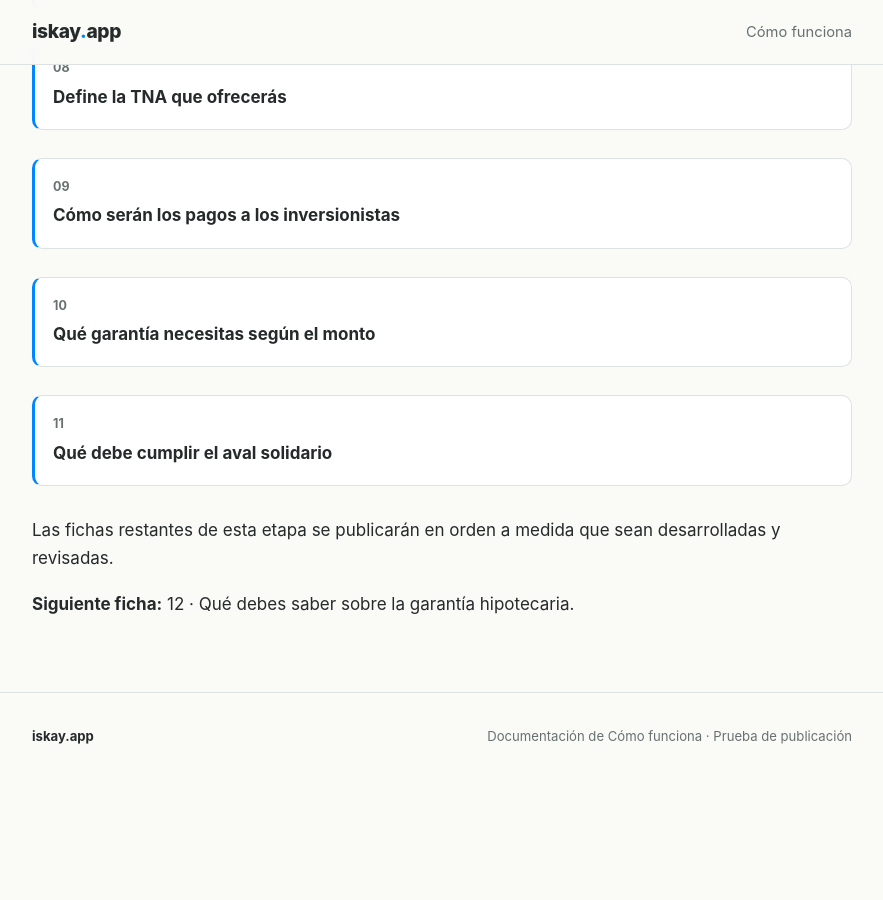
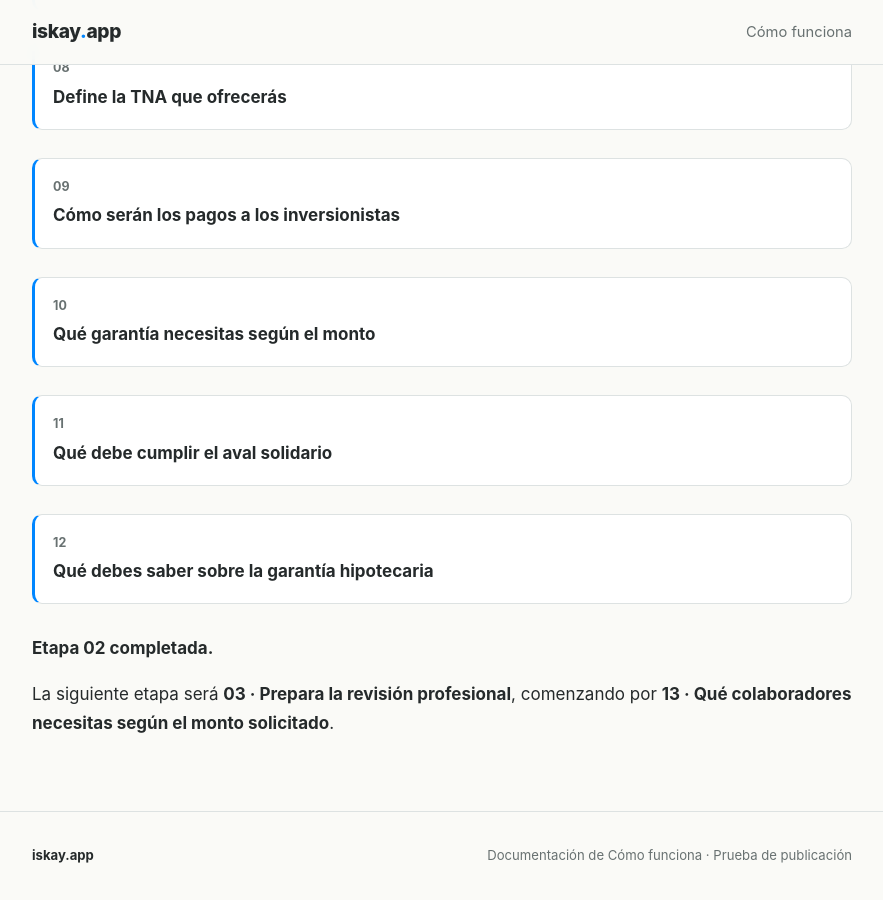
Before and after one commit to iskayApp/como-funciona, a Jekyll site: the page built from ideas/financiamiento-reembolsable/promotores/02-configura-tu-financiamiento/index.md, in a window 1280 px wide and 900 px high, scrolled down 706 px. Shown: the whole window, without its empty margins (198-1081 px from the left). Built offline with Jekyll 4.4.1, drawn with Linux system fonts in a browser that asks for light colours; before the commit the page ends 1487 px from its top, so only the background shows below that.

Commit message:
docs: completar etapa 02 con ficha 12

```diff
--- a/ideas/financiamiento-reembolsable/promotores/02-configura-tu-financiamiento/index.md
+++ b/ideas/financiamiento-reembolsable/promotores/02-configura-tu-financiamiento/index.md
@@ -21,8 +21,9 @@ Esta etapa reúne las condiciones que debes definir para configurar tu Financiam
   <li><a href="{{ '/financiamiento-reembolsable/promotores/configura-tu-financiamiento/como-seran-los-pagos-a-los-inversionistas/' | relative_url }}"><span class="topic-number">09</span><strong>Cómo serán los pagos a los inversionistas</strong></a></li>
   <li><a href="{{ '/financiamiento-reembolsable/promotores/configura-tu-financiamiento/que-garantia-necesitas-segun-el-monto/' | relative_url }}"><span class="topic-number">10</span><strong>Qué garantía necesitas según el monto</strong></a></li>
   <li><a href="{{ '/financiamiento-reembolsable/promotores/configura-tu-financiamiento/que-debe-cumplir-el-aval-solidario/' | relative_url }}"><span class="topic-number">11</span><strong>Qué debe cumplir el aval solidario</strong></a></li>
+  <li><a href="{{ '/financiamiento-reembolsable/promotores/configura-tu-financiamiento/que-debes-saber-sobre-la-garantia-hipotecaria/' | relative_url }}"><span class="topic-number">12</span><strong>Qué debes saber sobre la garantía hipotecaria</strong></a></li>
 </ul>
 
-Las fichas restantes de esta etapa se publicarán en orden a medida que sean desarrolladas y revisadas.
+**Etapa 02 completada.**
 
-**Siguiente ficha:** 12 · Qué debes saber sobre la garantía hipotecaria.
+La siguiente etapa será **03 · Prepara la revisión profesional**, comenzando por **13 · Qué colaboradores necesitas según el monto solicitado**.
```
